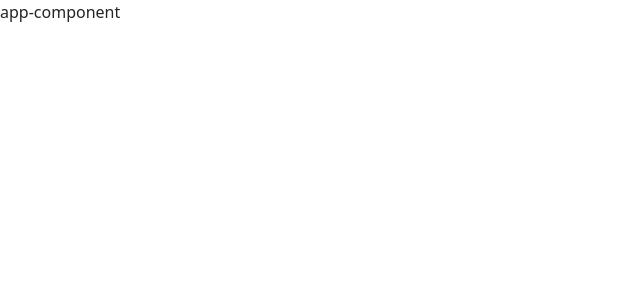
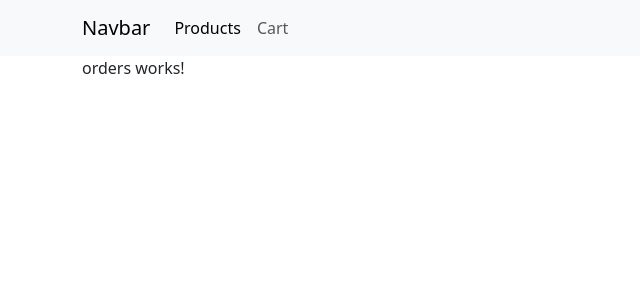
Before and after one commit to mohaameedawad/asgaTech-Task, an Angular app: page /#/orders in a window 1280 px wide. Shown: the top 300 px of the page, without its empty margins (0-640 px from the left). Built offline with nearby package versions, Linux system fonts and the light colour scheme.

Commit message:
creating header-component

```diff
--- a/angular.json
+++ b/angular.json
@@ -40,7 +40,11 @@
               "src/styles.scss",
               "node_modules/bootstrap/dist/css/bootstrap.min.css"
             ],
-            "scripts": []
+            "scripts": [
+              "node_modules/jquery/dist/jquery.min.js",
+              "node_modules/popper.js/dist/umd/popper.min.js",
+              "node_modules/bootstrap/dist/js/bootstrap.min.js"
+            ]
           },
           "configurations": {
             "production": {
--- a/src/app/app.component.html
+++ b/src/app/app.component.html
@@ -1 +1,4 @@
-<p >app-component</p>
+<app-header></app-header>
+<div class="container">
+    <router-outlet></router-outlet>
+</div>
--- /dev/null
+++ b/src/app/orders/components/order-details-component/order-details.component.html
@@ -0,0 +1 @@
+<p>Order Details works!</p>
--- a/src/app/orders/orders-routing.module.ts
+++ b/src/app/orders/orders-routing.module.ts
@@ -1,6 +1,6 @@
 import { NgModule } from '@angular/core';
 import { RouterModule, Routes } from '@angular/router';
-import { OrdersComponent } from './components/orders.component';
+import { OrdersComponent } from './components/orders-component/orders.component';
 
 const routes: Routes = [{ path: '', component: OrdersComponent }];
 
--- a/src/app/orders/orders.module.ts
+++ b/src/app/orders/orders.module.ts
@@ -2,12 +2,14 @@ import { NgModule } from '@angular/core';
 import { CommonModule } from '@angular/common';
 
 import { OrdersRoutingModule } from './orders-routing.module';
-import { OrdersComponent } from './components/orders.component';
+import { OrdersComponent } from './components/orders-component/orders.component';
+import { OrderDetailsComponent } from './components/order-details-component/order-details.component';
 
 
 @NgModule({
   declarations: [
-    OrdersComponent
+    OrdersComponent,
+    OrderDetailsComponent
   ],
   imports: [
     CommonModule,
--- a/src/app/shared/components/header/header.component.html
+++ b/src/app/shared/components/header/header.component.html
@@ -1 +1,14 @@
-<p>header works!</p>
+<nav class="navbar navbar-expand-lg navbar-light bg-light">
+    <div class="container">
+      <a class="navbar-brand" href="#">Navbar</a>
+      <button class="navbar-toggler" type="button" data-bs-toggle="collapse" data-bs-target="#navbarNavAltMarkup" aria-controls="navbarNavAltMarkup" aria-expanded="false" aria-label="Toggle navigation">
+        <span class="navbar-toggler-icon"></span>
+      </button>
+      <div class="collapse navbar-collapse" id="navbarNavAltMarkup">
+        <div class="navbar-nav">
+          <a class="nav-link active" routerLink="/products" aria-current="page" >Products</a>
+          <a class="nav-link" routerLink="/orders" >Cart</a>
+        </div>
+      </div>
+    </div>
+  </nav>
--- a/src/app/shared/shared.module.ts
+++ b/src/app/shared/shared.module.ts
@@ -10,6 +10,9 @@ import { HeaderComponent } from './components/header/header.component';
   ],
   imports: [
     CommonModule
+  ],
+  exports: [
+    HeaderComponent
   ]
 })
 export class SharedModule { }
```
Also changed, not shown: src/app/orders/components/order-details-component/order-details.component.ts (added, +10 -0 lines), src/app/orders/components/order-details-component/order-details.component.scss (added), src/app/orders/components/orders-component/orders.component.html (renamed from src/app/orders/components/orders.component.html), src/app/orders/components/orders-component/orders.component.scss (added), src/app/orders/components/orders-component/orders.component.ts (renamed from src/app/orders/components/orders.component.ts).
